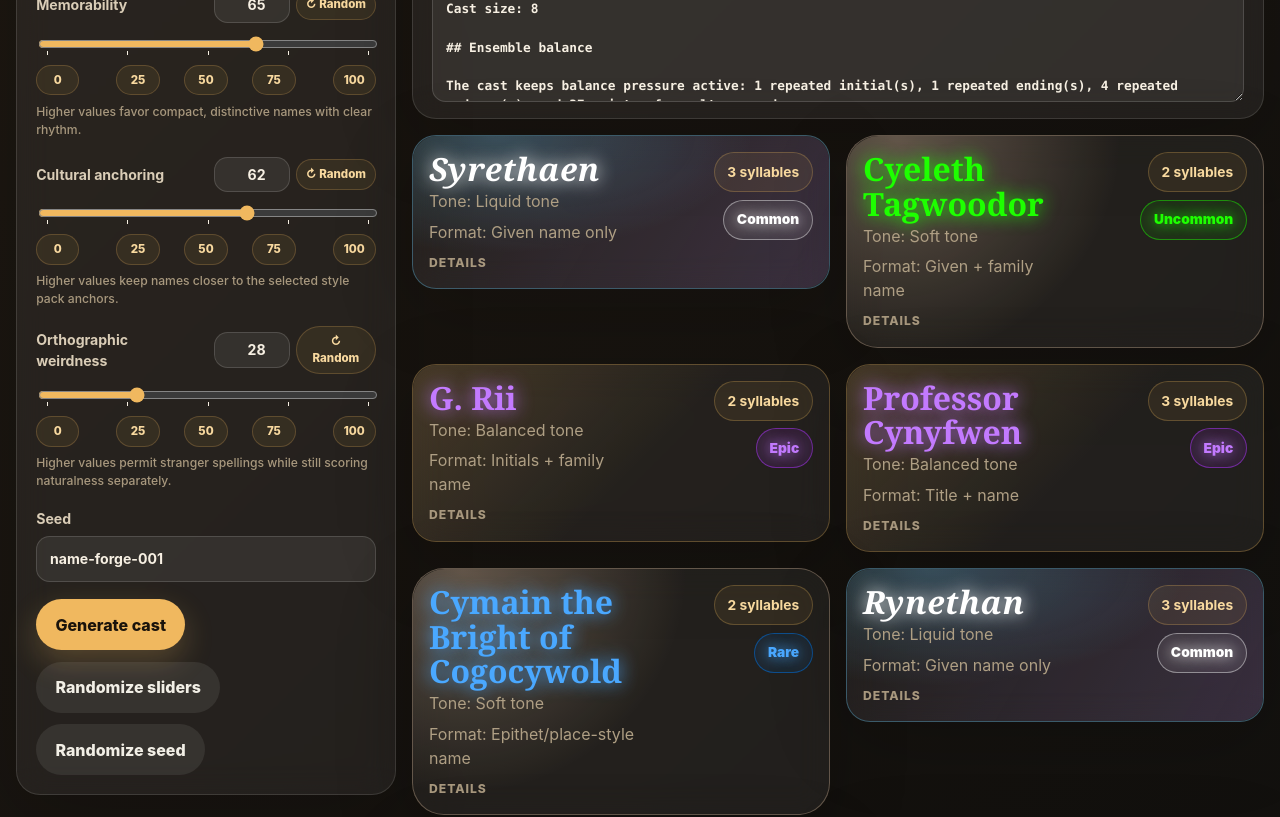
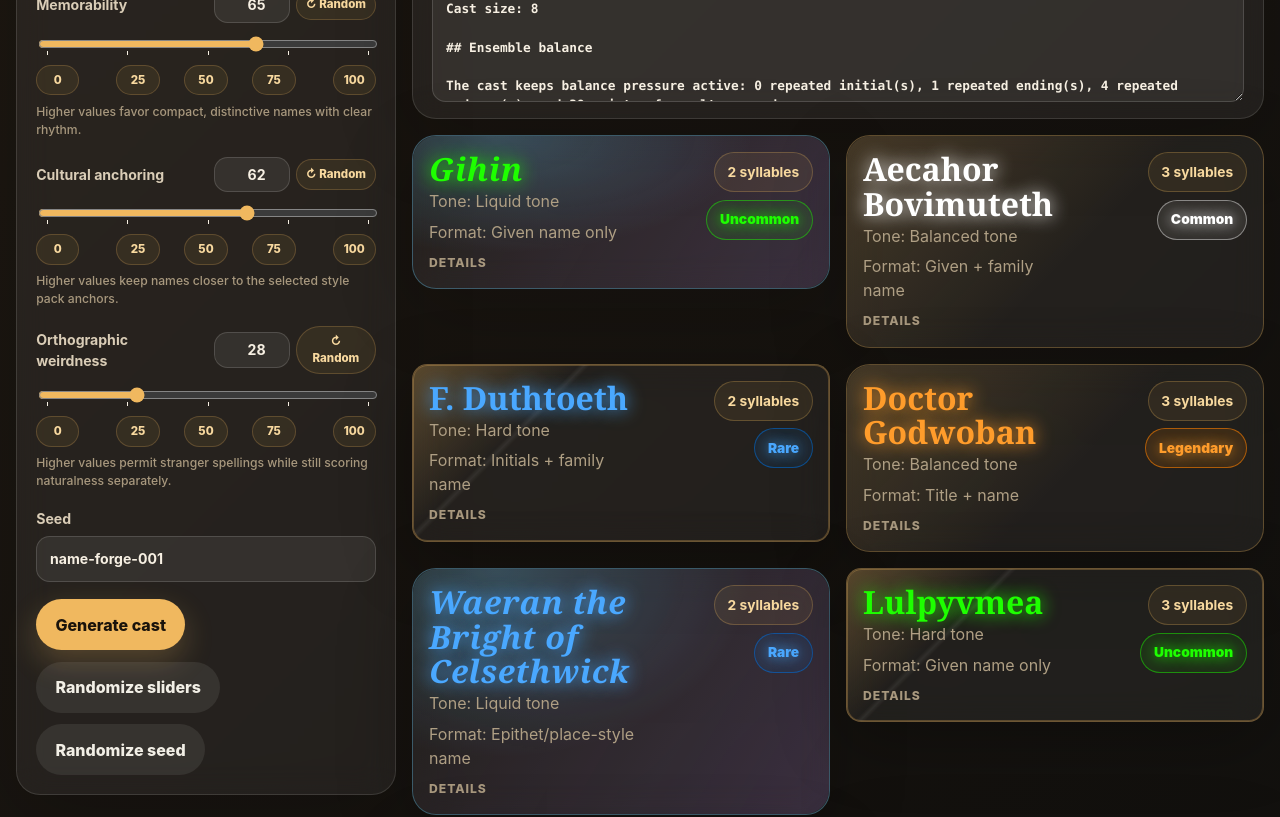
Before and after one commit to jaahay/name-forge, a React (Vite) app: page / in a window 1280 px wide. Shown: the part 960-1777 px from the top of the page. Built offline with nearby package versions, Linux system fonts and the light colour scheme.

Commit message:
Thread role settings through ensemble generation

```diff
--- a/src/engine/ensemble.ts
+++ b/src/engine/ensemble.ts
@@ -2,19 +2,21 @@ import { createSeededRandom, clamp } from './random';
 import { createNameSilhouette } from './silhouettes';
 import { generateNameFromSilhouette } from './generator';
 import { createNameIdentity, requiresSupportingName, resolveMaterializedFormatKind } from './identity';
+import { resolveCastRole } from './roles';
 import { combineOverallFit } from './scoring';
-import type { GeneratedEnsemble, GeneratedName, GenerationSettings, NameSilhouette } from './types';
+import type { CastRoleAssignment, GeneratedEnsemble, GeneratedName, GenerationSettings, NameSilhouette } from './types';
 import type { SourceRegistry } from './registry';
 
 function endingKey(name: string): string { const normalized = name.toLowerCase(); return normalized.slice(Math.max(0, normalized.length - 2)); }
 function cadenceKey(name: GeneratedName): string { return `${name.silhouette.stressPattern}:${name.silhouette.syllableCount}:${name.silhouette.rhythm}`; }
 function countRepeated(values: string[]): number { const seen = new Set<string>(); let repeated = 0; for (const value of values) { if (seen.has(value)) repeated += 1; seen.add(value); } return repeated; }
+function roleSeedKey(role?: CastRoleAssignment): string { return role ? `role-${role.role}` : 'role-unassigned'; }
 function ensembleFitScore(candidate: GeneratedName, selected: GeneratedName[]): number { const initials = new Set(selected.map((name) => name.name.charAt(0).toLowerCase())); const endings = new Set(selected.map((name) => endingKey(name.name))); const cadences = new Set(selected.map(cadenceKey)); const rarities = new Set(selected.map((name) => name.silhouette.rarityBand)); const names = new Set(selected.map((name) => name.name.toLowerCase())); const penalty = (initials.has(candidate.name.charAt(0).toLowerCase()) ? 0.24 : 0) + (endings.has(endingKey(candidate.name)) ? 0.22 : 0) + (cadences.has(cadenceKey(candidate)) ? 0.16 : 0) + (rarities.has(candidate.silhouette.rarityBand) ? 0.08 : 0) + (names.has(candidate.name.toLowerCase()) ? 1 : 0); return clamp(1 - penalty); }
 function withEnsembleFit(candidate: GeneratedName, selected: GeneratedName[], settings: GenerationSettings): GeneratedName { const ensembleFit = ensembleFitScore(candidate, selected); const scores = { ...candidate.scores, ensembleFit }; return { ...candidate, scores: { ...scores, overallFit: combineOverallFit(scores, settings) } }; }
 
-function createBalancedSilhouette(settings: GenerationSettings, randomLabel: string, registry: SourceRegistry, index: number): NameSilhouette {
+function createBalancedSilhouette(settings: GenerationSettings, randomLabel: string, registry: SourceRegistry, index: number, role?: CastRoleAssignment): NameSilhouette {
   const pack = registry.getStylePack(settings.stylePackId);
-  const random = createSeededRandom(`${settings.seed}:${randomLabel}:${index}`);
+  const random = createSeededRandom(`${settings.seed}:${roleSeedKey(role)}:${randomLabel}:${index}`);
   return createNameSilhouette({ ...settings, novelty: clamp(settings.novelty + ((index % 5) - 2) * 0.06) }, pack, random, index);
 }
 
@@ -23,10 +25,10 @@ function withNameIdentity(candidate: GeneratedName, settings: GenerationSettings
   const pack = registry.getStylePack(settings.stylePackId);
   const supportingName = requiresSupportingName(formatKind)
     ? generateNameFromSilhouette(
-      createBalancedSilhouette(settings, `slot-${index}:supporting-${attempt}`, registry, index + 1000),
+      createBalancedSilhouette(settings, `slot-${index}:supporting-${attempt}`, registry, index + 1000, candidate.role),
       pack,
       settings,
-      createSeededRandom(`${settings.seed}:supporting:${index}:${attempt}`),
+      createSeededRandom(`${settings.seed}:${roleSeedKey(candidate.role)}:supporting:${index}:${attempt}`),
       index + 1000,
     )
     : undefined;
@@ -47,10 +49,11 @@ export function generateEnsemble(settings: GenerationSettings, registry: SourceR
   const pack = registry.getStylePack(settings.stylePackId);
   const selected: GeneratedName[] = [];
   for (let index = 0; index < castSize; index += 1) {
+    const role = resolveCastRole(safeSettings, index);
     const candidates = Array.from({ length: 16 }, (_, attempt) => {
-      const silhouette = createBalancedSilhouette(safeSettings, `slot-${index}:attempt-${attempt}`, registry, index);
-      const random = createSeededRandom(`${settings.seed}:name:${index}:${attempt}`);
-      const baseName = generateNameFromSilhouette(silhouette, pack, safeSettings, random, index);
+      const silhouette = createBalancedSilhouette(safeSettings, `slot-${index}:attempt-${attempt}`, registry, index, role);
+      const random = createSeededRandom(`${settings.seed}:${roleSeedKey(role)}:name:${index}:${attempt}`);
+      const baseName = { ...generateNameFromSilhouette(silhouette, pack, safeSettings, random, index), role };
       return withEnsembleFit(withNameIdentity(baseName, safeSettings, registry, index, attempt), selected, safeSettings);
     });
     candidates.sort((left, right) => right.scores.overallFit - left.scores.overallFit);
```
